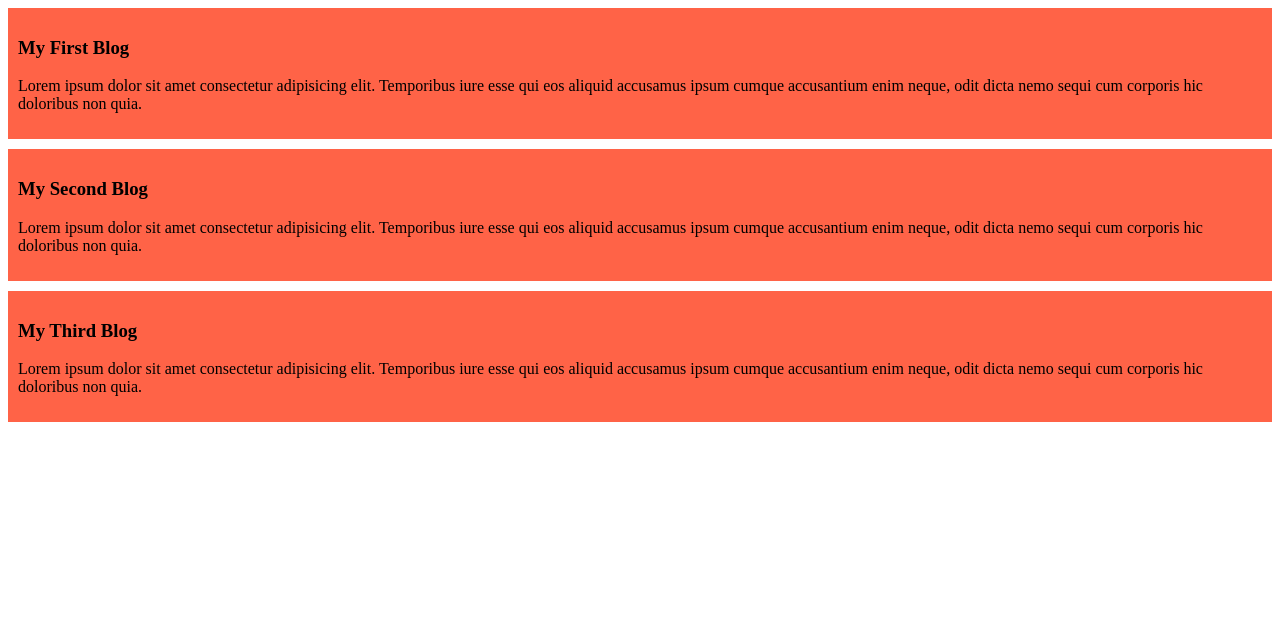
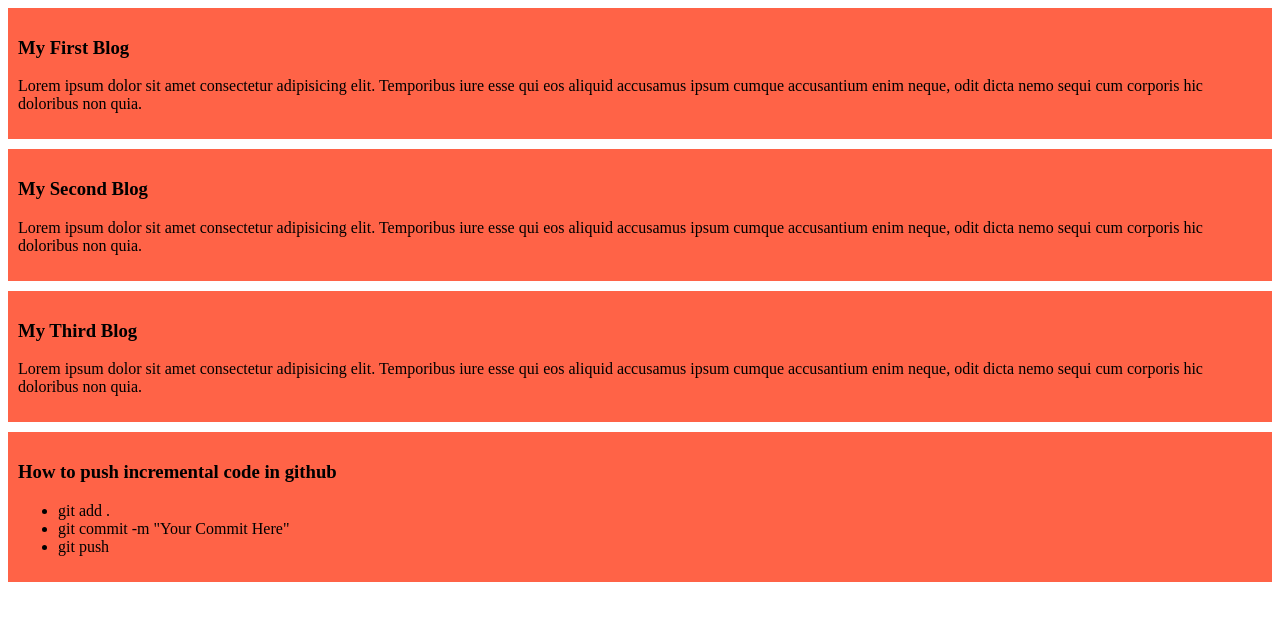
Before and after one commit to SamidRichie/PH-Course-First-Repo, a plain HTML site: page index.html in a window 1280 px wide. Drawn offline with Linux system fonts and the light colour scheme.

Commit message:
Added the git rules in a div

```diff
--- a/index.html
+++ b/index.html
@@ -20,5 +20,13 @@
         <h3>My Third Blog</h3>
         <p>Lorem ipsum dolor sit amet consectetur adipisicing elit. Temporibus iure esse qui eos aliquid accusamus ipsum cumque accusantium enim neque, odit dicta nemo sequi cum corporis hic doloribus non quia.</p>
     </div>
+    <div>
+        <h3>How to push incremental code in github</h3>
+        <ul>
+            <li>git add .</li>
+            <li>git commit -m "Your Commit Here"</li>
+            <li>git push</li>
+        </ul>
+    </div>
 </body>
 </html>
```
